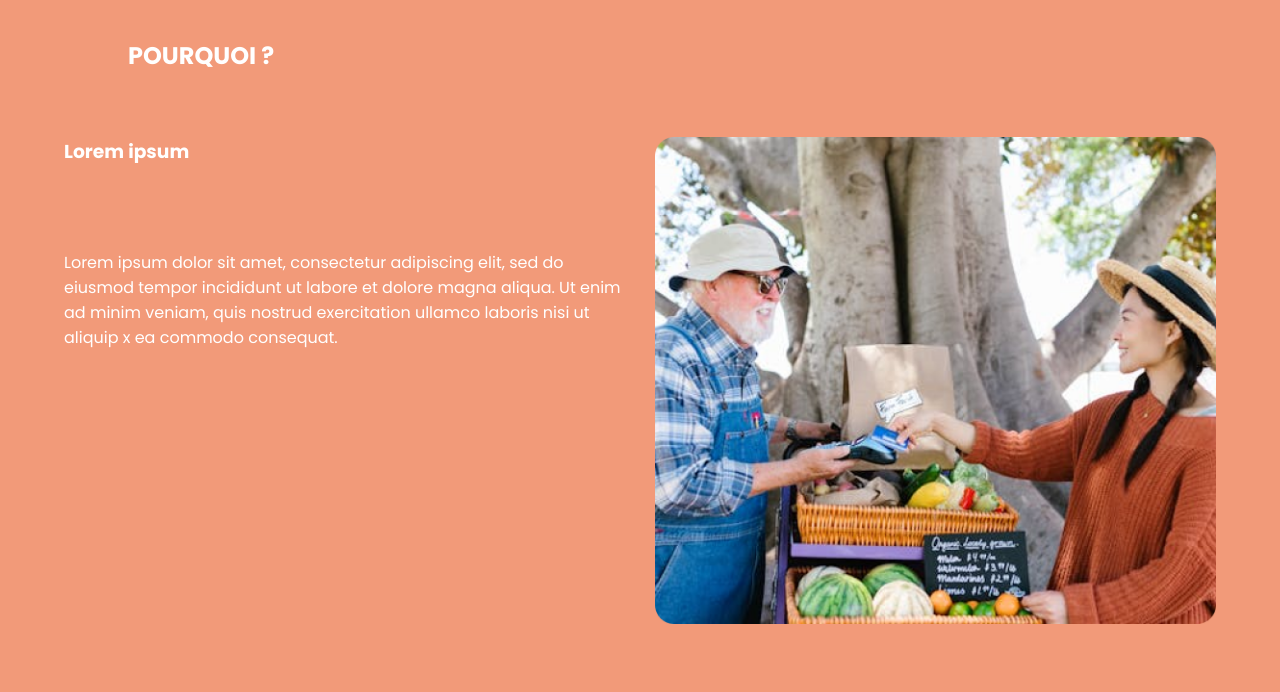
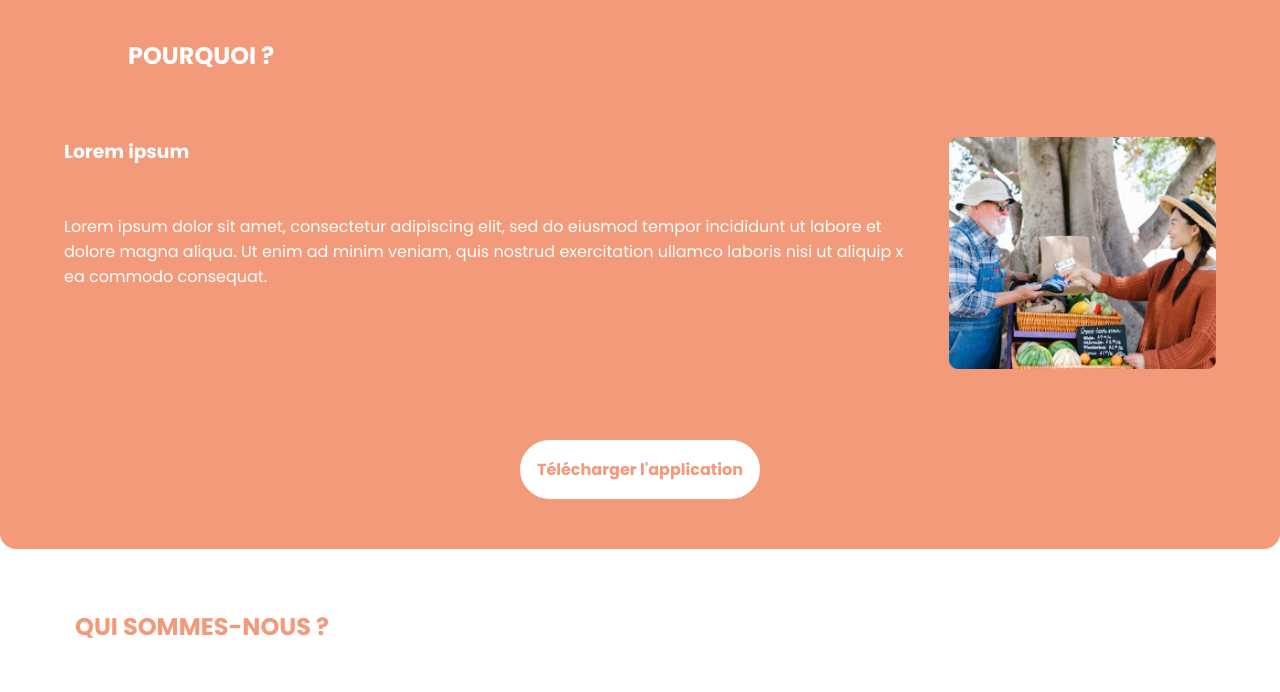
Before and after one commit to VicMls38/CROCLOCAL_LANDING-PAGE, a plain HTML site: page index.html in a window 1280 px wide. Shown: the part 2440-3132 px from the top of the page. Drawn offline with nearby package versions, Linux system fonts and the light colour scheme.

Commit message:
Update style.css

```diff
--- a/css/style.css
+++ b/css/style.css
@@ -284,9 +284,9 @@ margin-top: 5%;
     gap: 30px;
 }
 
-.flex_pourquoi_text, .flex_pourquoi_img{
+/* .flex_pourquoi_text, .flex_pourquoi_img{
     flex: 1 1 calc(50% - 30px);
-}
+} */
 
 .flex_pourquoi_text{
     display: flex;
@@ -301,12 +301,7 @@ margin-top: 5%;
 }
 
 .flex_pourquoi_text h3{
-    margin-bottom: 15%;
-}
-
-.flex_pourquoi_text p{
-    margin-bottom: 15%;
-
+    margin-bottom: 3rem;
 }
 
 .pourquoi_img{
```
